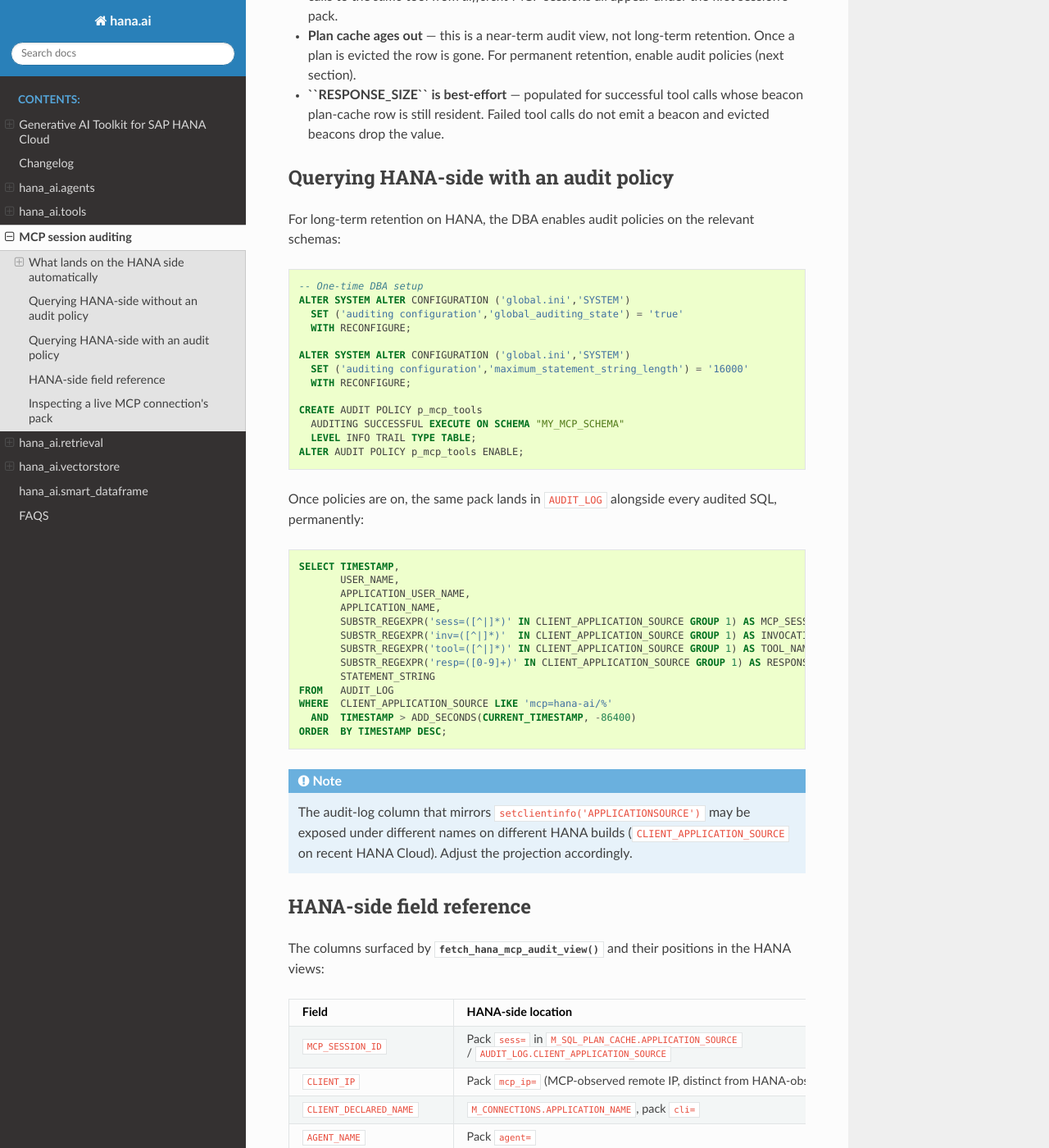
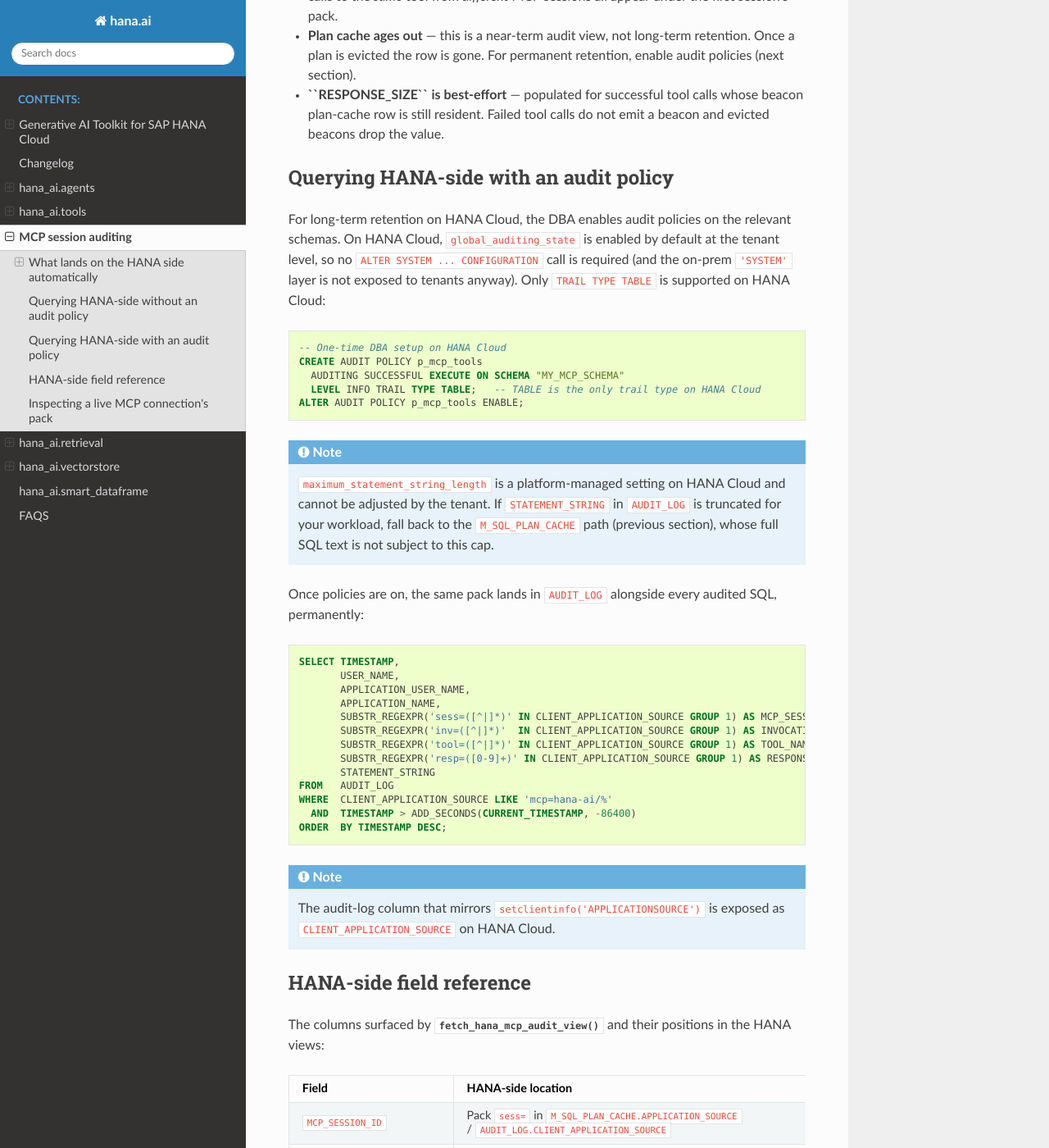
Before and after one commit to SAP/generative-ai-toolkit-for-sap-hana-cloud, a Sphinx documentation site: the page built from doc/mcp_audit.rst, in a window 1280 px wide and 1400 px high, scrolled down 2960 px. Shown: the whole window at 82% size. Built offline with Sphinx 7.4.7 and the Read the Docs theme 3.1.0, drawn with Linux system fonts in a browser that asks for light colours.

Commit message:
update doc

```diff
--- a/doc/mcp_audit.rst
+++ b/doc/mcp_audit.rst
@@ -162,24 +162,27 @@ Limits of this view:
 Querying HANA-side with an audit policy
 ---------------------------------------
 
-For long-term retention on HANA, the DBA enables audit policies on the
-relevant schemas:
+For long-term retention on HANA Cloud, the DBA enables audit policies on
+the relevant schemas. On HANA Cloud, ``global_auditing_state`` is enabled
+by default at the tenant level, so no ``ALTER SYSTEM ... CONFIGURATION``
+call is required (and the on-prem ``'SYSTEM'`` layer is not exposed to
+tenants anyway). Only ``TRAIL TYPE TABLE`` is supported on HANA Cloud:
 
 .. code-block:: sql
 
-    -- One-time DBA setup
-    ALTER SYSTEM ALTER CONFIGURATION ('global.ini','SYSTEM')
-      SET ('auditing configuration','global_auditing_state') = 'true'
-      WITH RECONFIGURE;
-
-    ALTER SYSTEM ALTER CONFIGURATION ('global.ini','SYSTEM')
-      SET ('auditing configuration','maximum_statement_string_length') = '16000'
-      WITH RECONFIGURE;
-
+    -- One-time DBA setup on HANA Cloud
     CREATE AUDIT POLICY p_mcp_tools
       AUDITING SUCCESSFUL EXECUTE ON SCHEMA "MY_MCP_SCHEMA"
-      LEVEL INFO TRAIL TYPE TABLE;
+      LEVEL INFO TRAIL TYPE TABLE;   -- TABLE is the only trail type on HANA Cloud
     ALTER AUDIT POLICY p_mcp_tools ENABLE;
+
+.. note::
+
+   ``maximum_statement_string_length`` is a platform-managed setting on
+   HANA Cloud and cannot be adjusted by the tenant. If ``STATEMENT_STRING``
+   in ``AUDIT_LOG`` is truncated for your workload, fall back to the
+   ``M_SQL_PLAN_CACHE`` path (previous section), whose full SQL text is
+   not subject to this cap.
 
 Once policies are on, the same pack lands in ``AUDIT_LOG`` alongside every
 audited SQL, permanently:
@@ -203,9 +206,7 @@ audited SQL, permanently:
 .. note::
 
    The audit-log column that mirrors ``setclientinfo('APPLICATIONSOURCE')``
-   may be exposed under different names on different HANA builds
-   (``CLIENT_APPLICATION_SOURCE`` on recent HANA Cloud). Adjust the
-   projection accordingly.
+   is exposed as ``CLIENT_APPLICATION_SOURCE`` on HANA Cloud.
 
 
 HANA-side field reference
```
